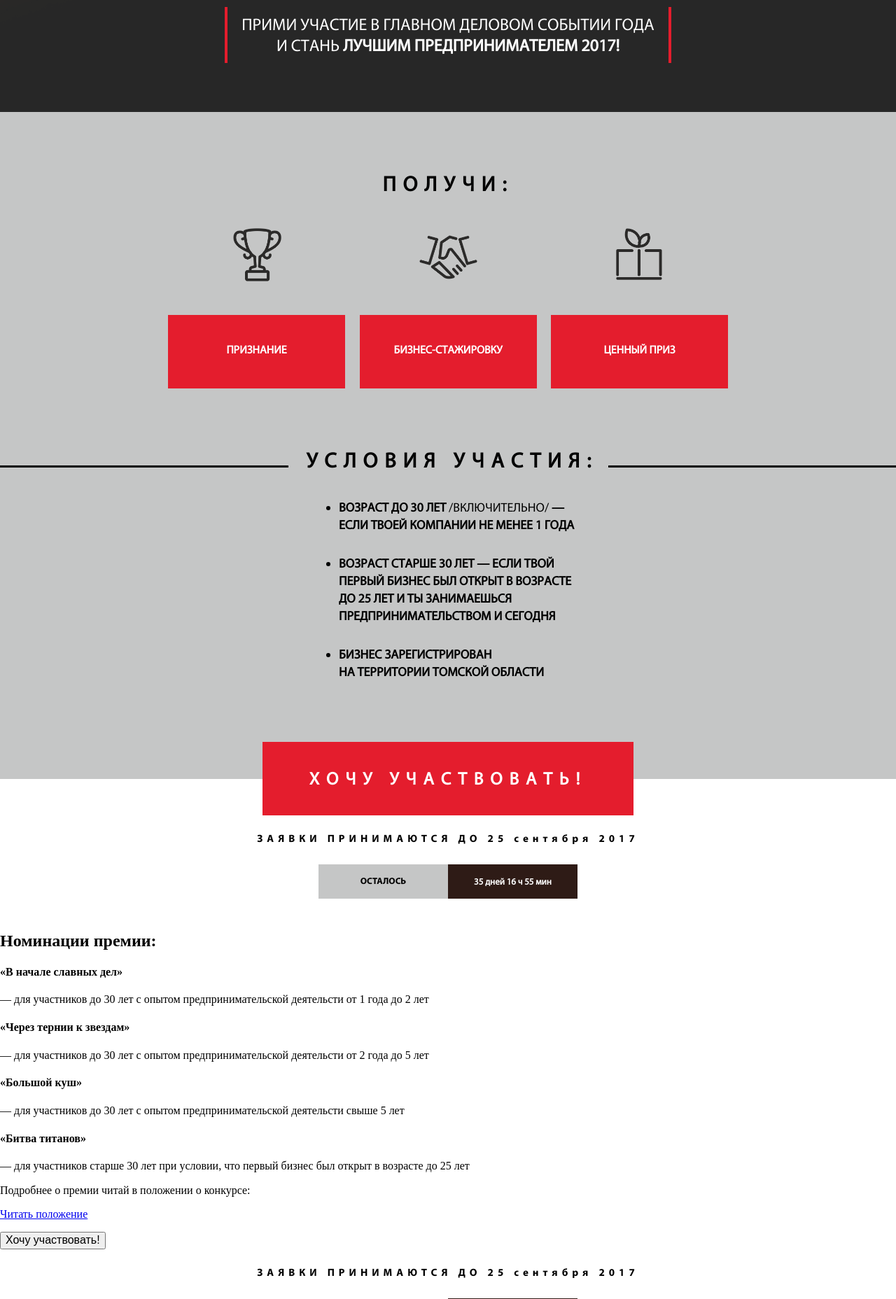
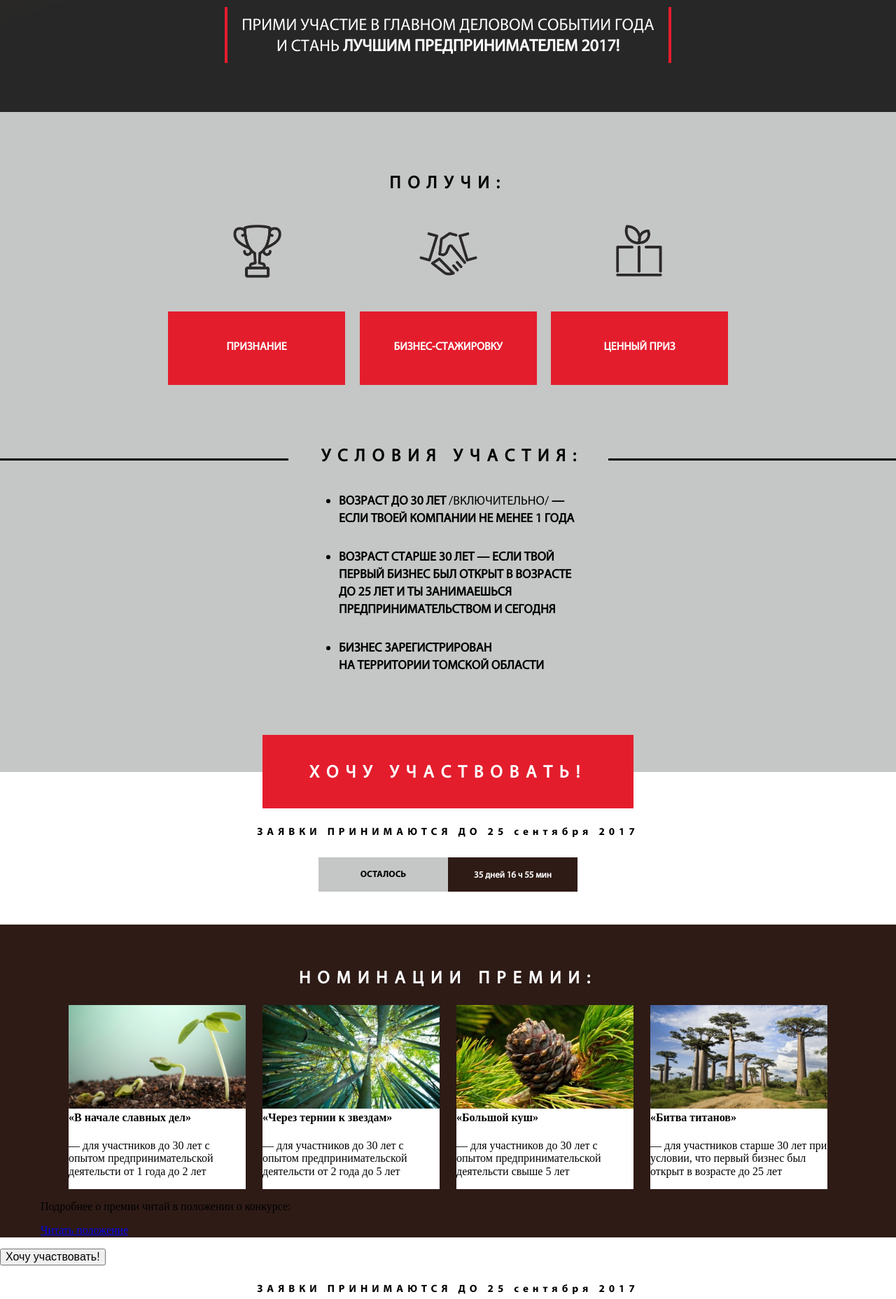
Before and after one commit to dariaglagol/biznes-triumf, a PHP site: page / in a window 1280 px wide. Shown: the part 702-2558 px from the top of the page at 70% size. Run offline with PHP 8.4, Linux system fonts and the light colour scheme; some web fonts are replaced.

Commit message:
Блок номинаций. Начата стилизация

```diff
--- a/css/style.css
+++ b/css/style.css
@@ -135,8 +135,8 @@ html {
 .awards-block_header {
   margin: 0px;
   font-family: "MyriadPro regular", "Helvetica", sans-serif;
-  font-size: 30px;
-  line-height: 35px;
+  font-size: 25px;
+  line-height: 30px;
   text-align: center;
   text-transform: uppercase;
   letter-spacing: 10px;
@@ -189,8 +189,8 @@ html {
 .conditions_header {
   margin: 0px;
   font-family: "MyriadPro regular", "Helvetica", sans-serif;
-  font-size: 30px;
-  line-height: 35px;
+  font-size: 25px;
+  line-height: 30px;
   text-align: center;
   text-transform: uppercase;
   letter-spacing: 10px;
@@ -229,8 +229,8 @@ html {
 .btn-block_take-part {
   margin: 0px;
   font-family: "MyriadPro regular", "Helvetica", sans-serif;
-  font-size: 30px;
-  line-height: 35px;
+  font-size: 25px;
+  line-height: 30px;
   text-align: center;
   text-transform: uppercase;
   letter-spacing: 10px;
@@ -252,8 +252,8 @@ html {
 .btn-block_text {
   margin: 0px;
   font-family: "MyriadPro regular", "Helvetica", sans-serif;
-  font-size: 30px;
-  line-height: 35px;
+  font-size: 25px;
+  line-height: 30px;
   text-align: center;
   text-transform: uppercase;
   letter-spacing: 10px;
@@ -294,3 +294,36 @@ html {
   color: #ffffff;
   background-color: #2e1b16;
   text-transform: lowercase; }
+
+.nominations {
+  margin: 0 auto;
+  background-color: #2e1b16;
+  padding-top: 60px; }
+
+.nominations_header {
+  margin: 0px;
+  font-family: "MyriadPro regular", "Helvetica", sans-serif;
+  font-size: 25px;
+  line-height: 30px;
+  text-align: center;
+  text-transform: uppercase;
+  letter-spacing: 10px;
+  color: #ffffff; }
+
+.nominations_list {
+  display: -ms-flexbox;
+  display: flex;
+  -ms-flex-pack: justify;
+      justify-content: space-between;
+  -ms-flex-wrap: wrap;
+      flex-wrap: wrap;
+  max-width: 1084px;
+  margin: 0 auto;
+  margin-top: 25px; }
+
+.nominations_item {
+  width: 253px;
+  background-color: #ffffff; }
+
+.nominations_item-head {
+  margin-top: 0px; }
--- a/index.html
+++ b/index.html
@@ -59,13 +59,36 @@
           <p class="counter-wrap_count">35 дней 16 ч 55 мин</p>
         </div>
     </section>
-    <section class="nominations">
+    <section class="nominations container">
       <h2 class="nominations_header">Номинации премии:</h2>
       <div class="nominations_list">
-        <article class="nominations_item nominations_item--start"><h4 class="nominations_item-head">«В начале славных дел»</h4><p class="nomination_item-text">— <span>для участников до 30 лет</span> с опытом предпринимательской деятельсти <span>от 1 года до 2 лет</span></p></article>
-        <article class="nominations_item nominations_item--to-stars"><h4 class="nominations_item-head">«Через тернии к звездам»</h4><p class="nomination_item-text">— <span>для участников до 30 лет</span> с опытом предпринимательской деятельсти <span>от 2 года до 5 лет</span></p></article>
-        <article class="nominations_item nominations_item--big-deal"><h4 class="nominations_item-head">«Большой куш»</h4><p class="nomination_item-text">— <span>для участников до 30 лет</span> с опытом предпринимательской деятельсти <span>свыше 5 лет</span></p></article>
-        <article class="nominations_item nominations_item--titans"><h4 class="nominations_item-head">«Битва титанов»</h4><p class="nomination_item-text">— <span>для участников старше 30 лет</span> при условии, что первый бизнес был открыт в возрасте <span>до 25 лет</span></p></article>
+        <article class="nominations_item nominations_item--start">
+           <img src="img/img-start.jpg" width="253" height="148" alt="В начале славных дел">
+           <div class="nominations_item-desc">
+             <h4 class="nominations_item-head">«В начале славных дел»</h4>
+             <p class="nomination_item-text">— <span>для участников до 30 лет</span> с опытом предпринимательской деятельсти <span>от 1 года до 2 лет</span></p>
+          </div>
+        </article>
+        <article class="nominations_item nominations_item--to-stars">
+          <img src="img/img-to-stars.jpg" alt="Через тернии к звездам" width="253" height="148">
+          <div class="nominations_item-desc">
+            <h4 class="nominations_item-head">«Через тернии к звездам»</h4>
+            <p class="nomination_item-text">— <span>для участников до 30 лет</span> с опытом предпринимательской деятельсти <span>от 2 года до 5 лет</span></p>
+          </div>
+        </article>
+        <article class="nominations_item nominations_item--big-deal">
+          <img src="img/img-big-deal.jpg" alt="Большой куш" width="253" height="148">
+          <div class="nominations_item-desc">
+            <h4 class="nominations_item-head">«Большой куш»</h4>
+            <p class="nomination_item-text">— <span>для участников до 30 лет</span> с опытом предпринимательской деятельсти <span>свыше 5 лет</span></p>
+          </div>
+        </article>
+        <article class="nominations_item nominations_item--titans">
+          <img src="img/img-titans.jpg" alt="Битва титанов" width="253" height="148">
+          <div class="nominations_item-desc">
+            <h4 class="nominations_item-head">«Битва титанов»</h4>
+            <p class="nomination_item-text">— <span>для участников старше 30 лет</span> при условии, что первый бизнес был открыт в возрасте <span>до 25 лет</span></p>
+          </div></article>
       </div>
       <p class="nominations_desc">Подробнее о премии читай в положении о конкурсе:</p>
       <p class="nomaiations_docs">
--- /dev/null
+++ b/sass/blocks/nominations.scss
@@ -0,0 +1,28 @@
+.nominations {
+  margin: 0 auto;
+  background-color: #2e1b16;
+  padding-top: 60px;
+}
+
+.nominations_header {
+  @include headers;
+  color: #ffffff;
+}
+
+.nominations_list {
+  display: flex;
+  justify-content: space-between;
+  flex-wrap: wrap;
+  max-width: 1084px;
+  margin: 0 auto;
+  margin-top: 25px;
+}
+
+.nominations_item {
+  width: 253px;
+  background-color: #ffffff;
+}
+
+.nominations_item-head {
+  margin-top: 0px;
+}
--- a/sass/mixines.scss
+++ b/sass/mixines.scss
@@ -1,8 +1,8 @@
 @mixin headers () {
   margin: 0px;
   font-family: $font-plain;
-  font-size: 30px;
-  line-height: 35px;
+  font-size: 25px;
+  line-height: 30px;
   text-align: center;
   text-transform: uppercase;
   letter-spacing: 10px;
--- a/sass/style.scss
+++ b/sass/style.scss
@@ -10,3 +10,4 @@
 @import "blocks/conditions.scss";
 @import "blocks/btn-block.scss";
 @import "blocks/counter-wrap.scss";
+@import "blocks/nominations.scss";
```
